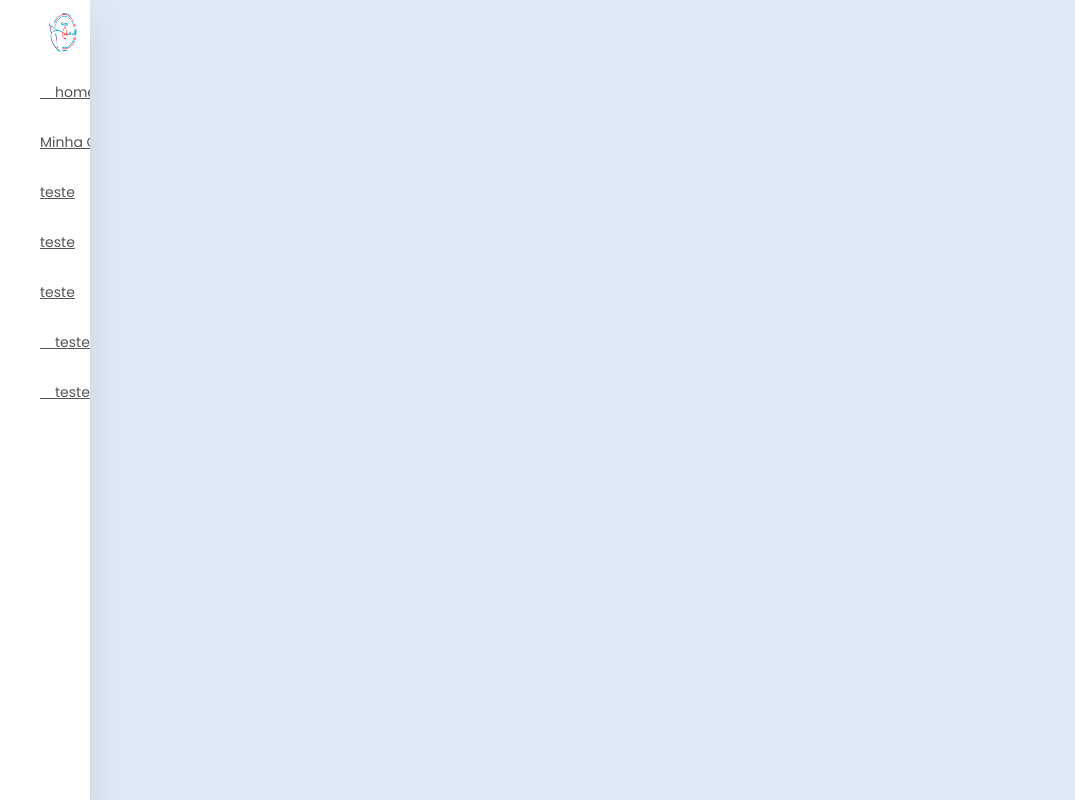
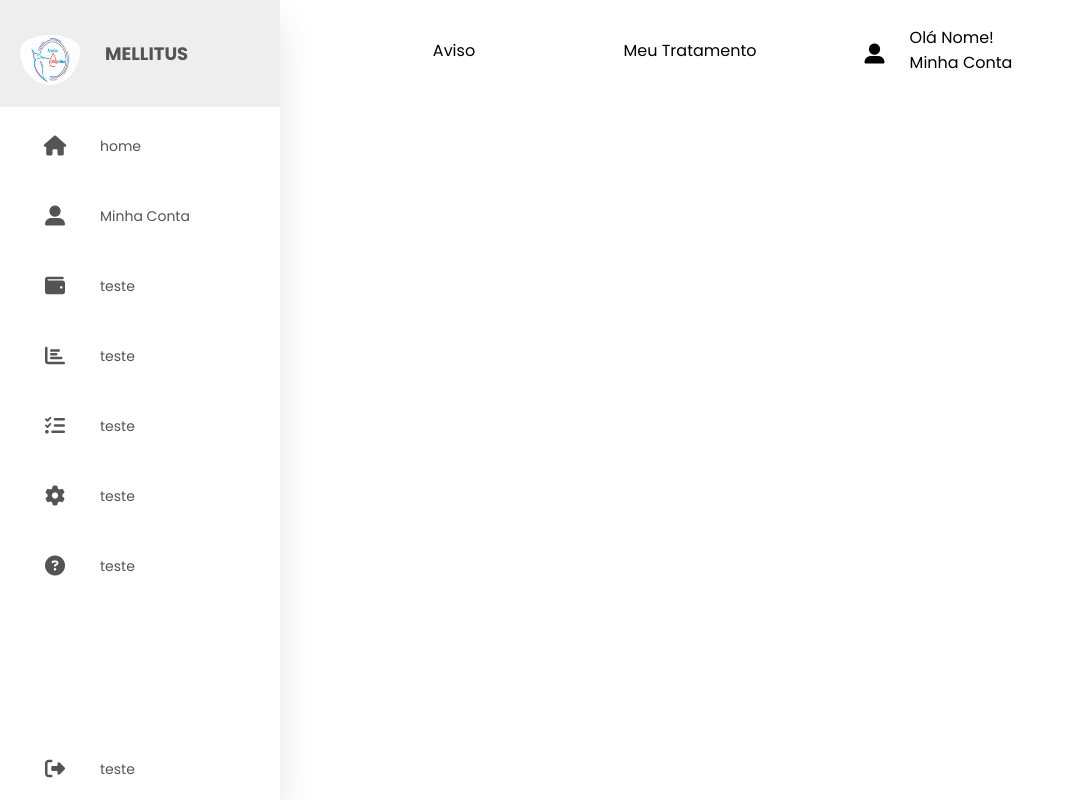
Before and after one commit to BiancaLouS/DMellitus, a PHP site: page /candidato/index.php in a window 1280 px wide. Shown: the whole page, without its empty margins (0-1075 px from the left). Run offline with PHP 8.4, Linux system fonts and the light colour scheme; some libraries are stand-ins or nearby versions.

Commit message:
terminando menu candidato e finaalizando superior 1

```diff
--- a/candidato/css/menu.css
+++ b/candidato/css/menu.css
@@ -6,15 +6,13 @@
     outline: none;
     border: 0;
     text-decoration: none;
-    box-sizing: border-box;
     font-family: 'Poppins', sans-serif;
 }
 
-body{
-    background: #dfe9f5;
-}
 
 nav{
+    margin: 0;
+    text-decoration: none;
     position: absolute;
     top: 0;
     bottom: 0;
@@ -27,6 +25,11 @@ nav{
     box-shadow: 0 20px 35px rgba(0, 0, 0, 0.1);
 }
 
+ul{
+    align-items: center;
+    margin: 0;
+    padding: 0px;
+}
 .logo{
     text-align: center;
     display: flex;
@@ -34,14 +37,15 @@ nav{
 }
 
 .logo img{
-    width: 45px;
-    height: 45px;
+    padding-top: 20px;
+    width: 60px;
+    height: 50px;
     border-radius: 50%;
 }
 
 .logo span{
     font-weight: bold;
-    padding: 15px;
+    padding: 25px;
     font-size: 18px;
     text-transform: uppercase;
 }
@@ -52,7 +56,7 @@ a{
     font-size: 14px;
     display: table;
     width: 300px;
-    padding: 10px;
+    padding: 15px 20px;
 }
 
 .fas{
@@ -63,3 +67,42 @@ a{
     font-size: 20px;
     text-align: center;
 }
+
+.nav-item{
+    text-decoration: none;
+    position: relative;
+    top: 0px;
+    margin-left: 0px;
+    margin: 0;
+}
+
+.ajuste{
+    position: relative;
+    top: 12px;
+    margin-left: 10px;
+}
+
+li{
+    margin: 0;
+    padding: 0;
+}
+
+a:hover{
+    background: #eee;
+}
+nav:hover{
+    width: 280px;
+    transition: all 0.5s ease;
+}
+
+.logout{
+    position: absolute;
+    bottom: 0;
+    text-decoration: none;
+}
+
+.logout .ajst{
+    position: relative;
+    top: 12px;
+    margin-left: 10px;
+}
--- /dev/null
+++ b/candidato/css/superior.css
@@ -0,0 +1,26 @@
+*{
+    margin: 0;
+    padding: 0;
+}
+
+.col{
+    padding-left: 100px;
+    display: grid;
+    grid-template-columns: 1fr 1fr 1fr 1fr 1fr;
+
+}
+.ajs{
+    display: flex;
+    justify-content: center;
+    align-items: center;
+}
+.avisos{
+    display: grid;
+    grid-column-start: 2;
+}
+
+.conta{
+    display: grid;
+    display: flex;
+    grid-column-end: 5;
+}
--- a/candidato/index.php
+++ b/candidato/index.php
@@ -4,15 +4,10 @@
     <meta charset="UTF-8">
     <meta http-equiv="X-UA-Compatible" content="IE=edge">
     <meta name="viewport" content="width=device-width, initial-scale=1.0">
-    <link rel="stylesheet" href="../css/bootstrap.min.css">
-    <link rel="stylesheet" href="https://www.w3schools.com/w3css/4/w3.css">
-    <link rel="stylesheet" href="../css/estilo.css">
     <title>Document</title>
 </head>
 <body>
     <?php include 'menu_candidato.php'?>
-
+    <<?php include 'superior.php'?>
 </body>
-<script src="../Js/estilo.js"></script>
-<script src="../Js/bootstrap.min.js"></script>
 </html>
--- a/candidato/menu_candidato.php
+++ b/candidato/menu_candidato.php
@@ -5,54 +5,55 @@
     <meta http-equiv="X-UA-Compatible" content="IE=edge">
     <meta name="viewport" content="width=device-width, initial-scale=1.0">
     <link rel="stylesheet" href="css/menu.css">
-    <link rel="stylesheet" href="https://cdnjs.cloudflare.com/ajax/libs/font-awesome/4.7.0/css/font-awesome.min.css">
+    <script src='https://kit.fontawesome.com/a076d05399.js' crossorigin='anonymous'></script>
     <title>Document</title>
 </head>
 <body>
     <nav>
         <ul>
-            <li><a href="" class="logo">
+            <li><a href="" class="logo nav-item">
                     <img src="../Img/logopequena.jpg" alt="">
+                    <span>MELLITUS</span>
                 </a>
             </li>
-            <li><a href="">
+            <li><a href="" class="nav-item">
                     <i class="fas fa-home"></i>
-                    <span class="nav-item">home</span>
+                    <span class="ajuste">home</span>
                 </a>
             </li>
-            <li><a href="">
+            <li><a href="" class="nav-item">
                     <i class="fas fa-user-alt"></i>
-                    <span class="nav-item">Minha Conta</span>
+                    <span class="ajuste">Minha Conta</span>
                 </a>
             </li>
-            <li><a href="">
+            <li><a href="" class="nav-item">
                     <i class="fas fa-wallet"></i>
-                    <span class="nav-item">teste</span>
+                    <span class="ajuste">teste</span>
                 </a>
             </li>
-            <li><a href="">
+            <li><a href="" class="nav-item">
                     <i class="fas fa-chart-bar"></i>
-                    <span class="nav-item">teste</span>
+                    <span class="ajuste">teste</span>
                 </a>
             </li>
-            <li><a href="">
-                    <i class="fas fa-tanks"></i>
-                    <span class="nav-item">teste</span>
+            <li><a href="" class="nav-item">
+                    <i class="fas fa-tasks"></i>
+                    <span class="ajuste">teste</span>
                 </a>
             </li>
-            <li><a href="">
+            <li><a href="" class="nav-item">
                     <i class="fas fa-cog"></i>
-                    <span class="nav-item">teste</span>
+                    <span class="ajuste">teste</span>
                 </a>
             </li>
-            <li><a href="">
+            <li><a href="" class="nav-item">
                     <i class="fas fa-question-circle"></i>
-                    <span class="nav-item">teste</span>
+                    <span class="ajuste">teste</span>
                 </a>
             </li>
-            <li><a href="">
-                    <i class="fas fa-sing-out-alt"></i>
-                    <span class="nav-item"></span>
+            <li><a href="" class="logout">
+                    <i class="fas fa-sign-out-alt"></i>
+                    <span class="ajst">teste</span>
                 </a>
             </li>
         </ul>
--- /dev/null
+++ b/candidato/superior.php
@@ -0,0 +1,27 @@
+<!DOCTYPE html>
+<html lang="pt-Br">
+<head>
+    <meta charset="UTF-8">
+    <meta http-equiv="X-UA-Compatible" content="IE=edge">
+    <meta name="viewport" content="width=device-width, initial-scale=1.0">
+    <link rel="stylesheet" href="css/superior.css">
+    <script src='https://kit.fontawesome.com/a076d05399.js' crossorigin='anonymous'></script>
+    <title>Document</title>
+</head>
+<body>
+    <div class="col">
+            <div class="ajs avisos">
+                <span>Aviso</span>
+            </div>
+            <div class="ajs meutratamento">
+                <span>Meu Tratamento</span>
+            </div>
+            <div class="ajs conta">
+                <i class="fas fa-user-alt"></i>
+                <span>Olá Nome!<br>
+                    Minha Conta
+                </span>
+            </div>
+    </div>
+</body>
+</html>
```
Also changed, not shown: candidato/css/style.css (deleted, +0 -145 lines), candidato/lateral.php (deleted, +0 -68 lines).
